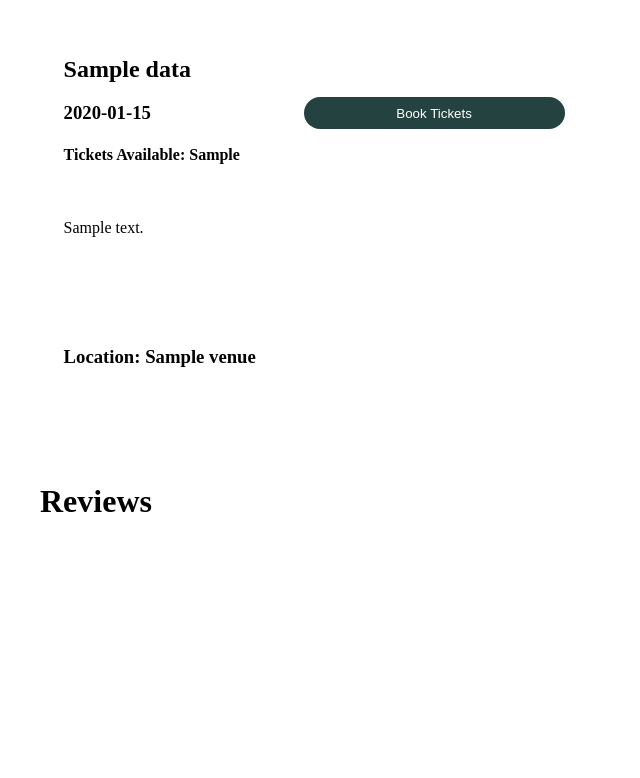
After one commit to unsw-cse-comp3900-9900-22T1/capstone-project-3900-t14a-name, a Flask app: template templates/event_info.html in a window 1280 px wide. The commit adds this page. Shown: the top 778 px of the page, without its empty margins (0-640 px from the left). Run offline with Flask 2, Linux system fonts and the light colour scheme; the template is opened without the code that fills it: most values are stand-ins (such as "Sample title", 1, 10 or a date in 2020).

```diff
--- a/main.py
+++ b/main.py
@@ -1,6 +1,6 @@
 from flask import render_template, request, redirect, url_for, Flask, session
 from auth import generate_token
-from get_dynamodb import get_dynamodb
+from get_dynamodb import get_dynamodb,get_dynamodb_item
 from post_to_account_dynamodb import post_account_details
 from register import check_username_exists
 from login import check_account_credentials
@@ -123,7 +123,9 @@ def create_event():
 
 @app.route('/event_info=<Event_Title>', methods=["POST","GET"])
 def event_info(Event_Title):
-    return Event_Title
+
+    event_data = get_dynamodb_item("event_details",Event_Title)
+    return render_template("event_info.html",data=event_data)
 
 
 @app.route('/search', methods=["POST","GET"])
@@ -137,6 +139,14 @@ def search():
 
     else:
         return render_template("home.html")
+
+@app.route('/search_type=<Type>', methods=["POST","GET"])
+def search_type(Type):
+
+    search_input = Type
+    events_data = search_title_and_description(search_input)
+    return render_template("home.html",data=events_data)
+
 
 
 @app.route('/book_ticket/<event_id>', methods = ["POST","GET"])
--- /dev/null
+++ b/templates/event_info.html
@@ -0,0 +1,62 @@
+<html>
+    <style>
+        body{
+            background-color: white;
+        }
+      .Text_Box {
+        padding-top: 10px;
+        padding-left: 30px;
+      }
+
+      .Box {
+        margin: 0rem;
+        display: inline-table;
+        flex-direction: column;
+        margin-left: 1.5rem;
+        margin-top: 1rem;
+        width: 900px;
+        align-content: center;
+        height: 400px;
+        background-color: white;
+        padding: 0.1rem;
+        padding-bottom: 0rem;
+        border-radius: 0.5rem;
+        cursor: pointer;
+      }
+
+      .btnSubmit {
+        margin-top: -5.5rem;
+        margin-left: 15rem;
+        border:none;
+        border-radius:2rem;
+        padding: 1%;
+        width: 30%;
+        cursor: pointer;
+        background: #24423F;
+        color: #fff;
+    }
+
+    </style>
+
+    <body>
+        <div class = "Box">
+            <div class = "Text_Box">
+                <h2>{{data["Event Title"]}}</h2>
+                <h3>{{data["Start Date"]}}</h3>
+                <h4>Tickets Available: {{data["Tickets Available"]}}</h4>
+                <form method="POST" action="/book_ticket/{{data["ID"]}}">
+                    <input class="btnSubmit" type="submit" value="Book Tickets"></input>
+                </form>
+                <br>
+                <text>{{data["Description"]}}</text>
+                <br><br><br><br><br><br>
+                <h3>Location: {{data["Venue"]}}</h3>
+            </div>
+        </div>
+
+        <br><br><br>
+        <h1>&nbsp &nbsp Reviews</h1>
+    </body>
+
+
+</html>
--- a/templates/home.html
+++ b/templates/home.html
@@ -16,7 +16,7 @@
                 </form>
                 <br>
                 <text>{{item["Description"]}}</text>
-                <br><br><br><br><br><br>
+                <br><br><br><br>
                 <h3>{{item["Venue"]}}</h3>
             </div>
         </div>
```
Also changed, not shown: get_dynamodb.py (+11 -0 lines), templates/base.html (+23 -8 lines), templates/2.png (added), templates/3.png (added), templates/4.png (added), templates/Sports.jpg (added), 1 other file.
